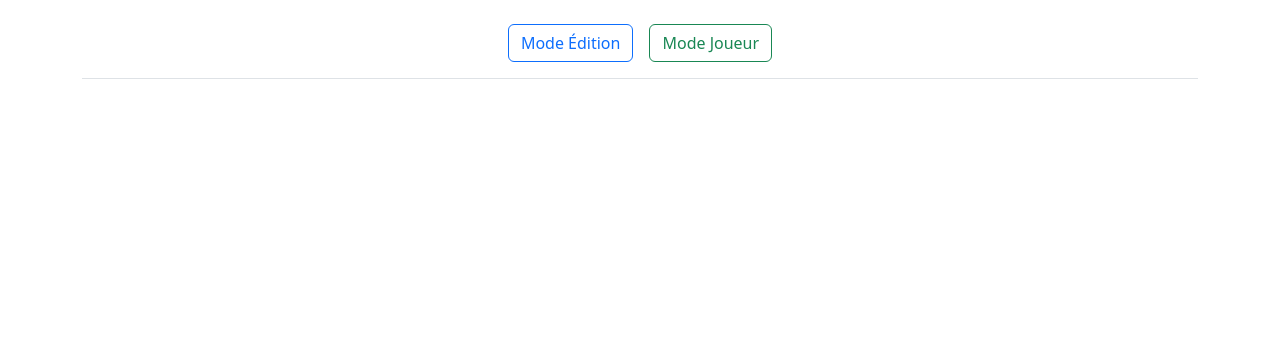
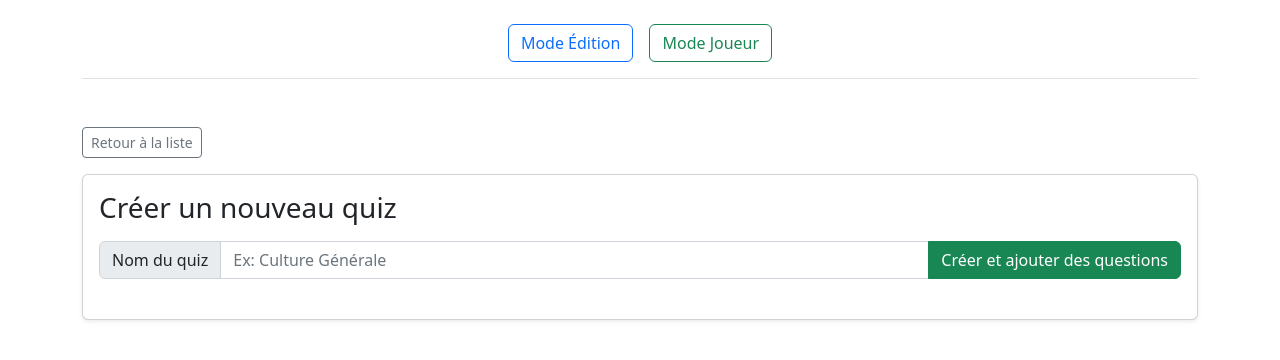
Before and after one commit to clement-vgc/TP6_Archi_Logicielle, a Vue app in the folder frontend/: page /edition/creer in a window 1280 px wide. Shown: the top 360 px of the page. Built offline with nearby package versions, Linux system fonts and the light colour scheme.

Commit message:
ajout d'une vue a part de creation de quesitonnaire

```diff
--- /dev/null
+++ b/frontend/src/components/CreerQuiz.vue
@@ -0,0 +1,64 @@
+<script>
+const API_URL = 'http://127.0.0.1:5000/quiz/api/v1.0/questionnaires';
+
+export default {
+  data() {
+    return {
+      newQuizName: ''
+    };
+  },
+  methods: {
+    async createQuiz() {
+      let name = this.newQuizName.trim();
+      if (!name) return;
+
+      const response = await fetch(API_URL, {
+        method: 'POST',
+        headers: { 'Content-Type': 'application/json' },
+        body: JSON.stringify({ name: name })
+      });
+
+      if (!response.ok) {
+        alert("Erreur lors de la création du quiz. Le nom existe peut-être déjà.");
+        return;
+      }
+
+      const data = await response.json();
+
+      // On redirige directement vers la page de modification du nouveau quiz
+      if (data.questionnaire && data.questionnaire.id) {
+          this.$router.push(`/edition/${data.questionnaire.id}/modifier`);
+      } else {
+          this.retourVersEdition();
+      }
+    },
+    retourVersEdition() {
+      // On ajoute fromModifier pour contourner la demande de mot de passe
+      this.$router.push({ path: '/edition', query: { fromModifier: '1' } });
+    }
+  }
+};
+</script>
+
+<template>
+  <div class="mt-4">
+    <button class="btn btn-outline-secondary btn-sm mb-3" @click="retourVersEdition">Retour à la liste</button>
+
+    <div class="card shadow-sm">
+      <div class="card-body">
+        <h3 class="mb-3">Créer un nouveau quiz</h3>
+
+        <div class="input-group mb-4">
+          <span class="input-group-text">Nom du quiz</span>
+          <input
+            v-model="newQuizName"
+            @keyup.enter="createQuiz"
+            class="form-control"
+            placeholder="Ex: Culture Générale"
+          >
+          <button class="btn btn-success" @click="createQuiz">Créer et ajouter des questions</button>
+        </div>
+      </div>
+    </div>
+  </div>
+</template>
--- a/frontend/src/components/EditerQuiz.vue
+++ b/frontend/src/components/EditerQuiz.vue
@@ -6,7 +6,8 @@ export default {
   components: { QuestionItem },
   data() {
     return {
-      questionnaires: [], selectedQuiz: null, newQuizName: '', newQuestionTitle: '',
+      // newQuizName a été supprimé d'ici
+      questionnaires: [], selectedQuiz: null, newQuestionTitle: '',
       newQuestionType: 'ouverte', newOpenAnswers: [''],
       newQcmChoices: [{ text: '', is_correct: false }, { text: '', is_correct: false }]
     };
@@ -27,12 +28,12 @@ export default {
       else this.selectedQuiz = null;
     },
     async consulterQuiz(qid) { await this.fetchOneQuiz(qid); },
-    async addQuiz() {
-      if (this.newQuizName.trim()) {
-        await fetch(API_URL, { method: 'POST', headers: { 'Content-Type': 'application/json' }, body: JSON.stringify({ name: this.newQuizName.trim() }) });
-        this.newQuizName = ''; await this.fetchQuestionnaires();
-      }
+
+    // NOUVELLE METHODE POUR LE BOUTON
+    allerVersCreation() {
+      this.$router.push('/edition/creer');
     },
+
     async removeQuiz(id) {
       if (!confirm('Confirmer la suppression de ce questionnaire ?')) return;
       await fetch(`${API_URL}/${id}`, { method: 'DELETE' });
@@ -78,10 +79,11 @@ export default {
 <template>
   <div class="mt-4">
     <h2 class="mb-4">Gestion des quiz</h2>
-    <div class="input-group mb-4">
-      <input v-model="newQuizName" @keyup.enter="addQuiz" placeholder="Nom du nouveau quiz" class="form-control">
-      <button @click="addQuiz" class="btn btn-primary">Créer le quiz</button>
+
+    <div class="mb-4">
+      <button @click="allerVersCreation" class="btn btn-success">+ Créer un nouveau quiz</button>
     </div>
+
     <div class="row g-4">
       <div class="col-lg-5">
         <h4 class="mb-3">Liste des quiz</h4>
--- a/frontend/src/router.js
+++ b/frontend/src/router.js
@@ -2,6 +2,7 @@ import { createRouter, createWebHistory } from 'vue-router'
 import JouerQuiz from './components/JouerQuiz.vue'
 import EditerQuiz from './components/EditerQuiz.vue'
 import ModifierQuiz from './components/ModifierQuiz.vue'
+import CreerQuiz from './components/CreerQuiz.vue'
 
 const routes = [
   { path: '/', redirect: '/joueur' },
@@ -27,6 +28,10 @@ const routes = [
   {
     path: '/edition/:id/modifier',
     component: ModifierQuiz
+  },
+  {
+    path: '/edition/creer',
+    component: CreerQuiz
   }
 ]
 
```
